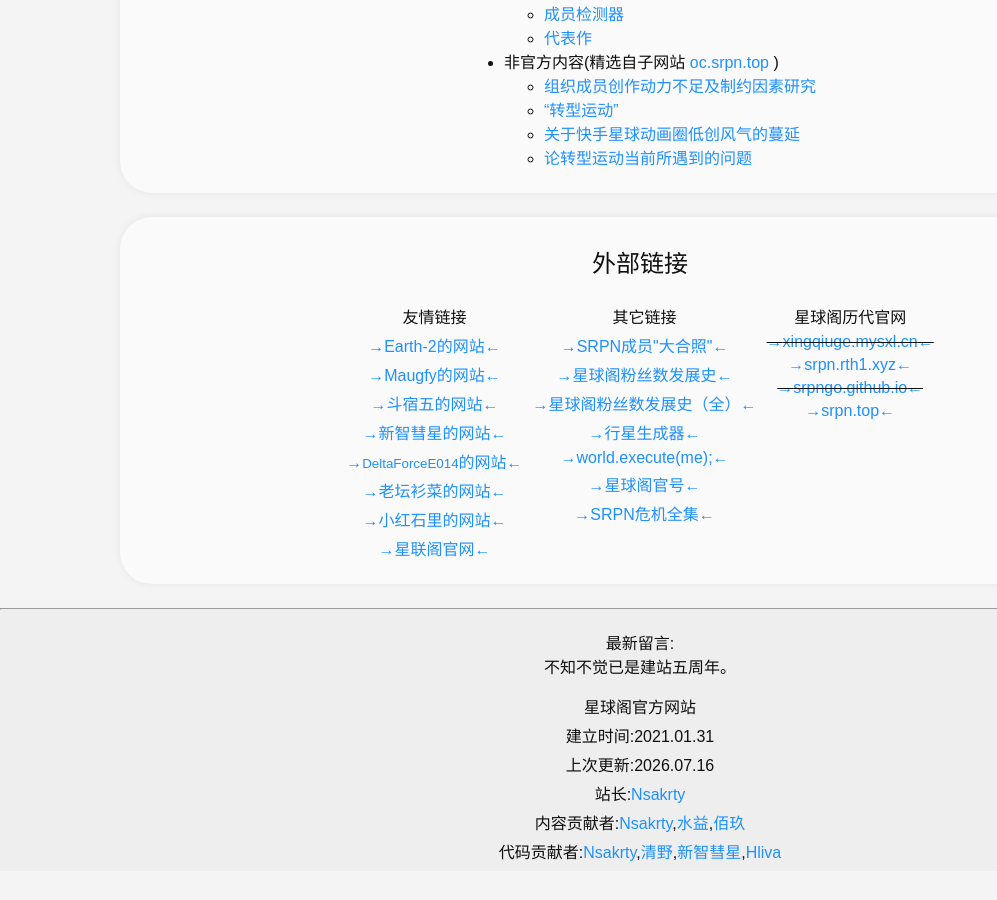
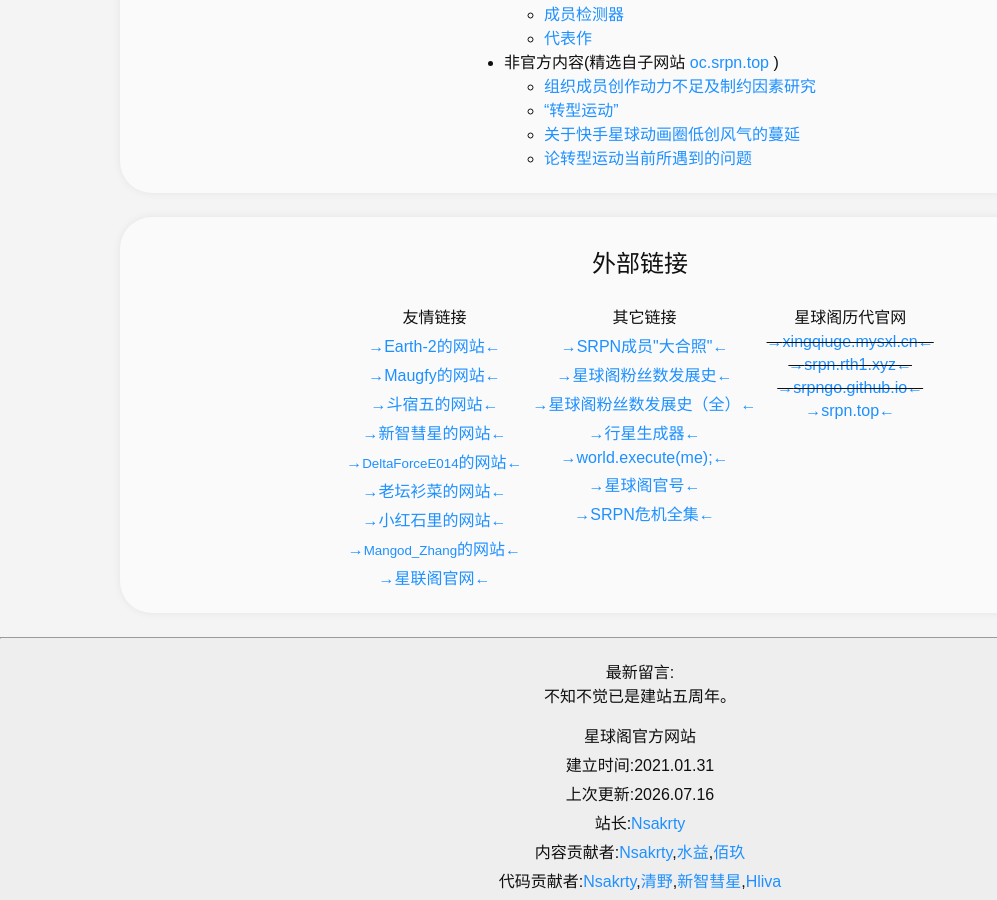
Before and after one commit to SRPNGO/srpngo.github.io, a Jekyll site: the page index.html, which Jekyll copies as it is, in a window 1280 px wide and 900 px high, scrolled down 5318 px. Shown: the whole window, without its empty margins (0-997 px from the left). Built offline with Jekyll 4.4.1, drawn with Linux system fonts in a browser that asks for light colours; before the commit the page ends 6189 px from its top, so only the background shows below that.

Commit message:
docs: 友情链接更新

```diff
--- a/index.html
+++ b/index.html
@@ -412,6 +412,11 @@
             </p>
             <p><a href="https://ar24.rth1.xyz">老坛衫菜的网站</a></p>
             <p><a href="https://lrs.rth1.xyz">小红石里的网站</a></p>
+            <p>
+              <a href="https://mgd-personal.rth1.xyz/"
+                ><small>Mangod_Zhang</small>的网站</a
+              >
+            </p>
             <!-- <p><a href="https://swpn.mysxl.cn">星水阁官网</a></p> -->
             <p><a href="https://skdc.rth1.xyz/">星联阁官网</a></p>
           </div>
@@ -455,7 +460,7 @@
                 ></del
               >
             </p>
-            <p><a href="https://srpn.rth1.xyz">srpn.rth1.xyz</a></p>
+            <p><del><a href="https://srpn.rth1.xyz">srpn.rth1.xyz</a></del></p>
             <p>
               <del
                 ><a href="https://srpngo.github.io/">srpngo.github.io</a></del
```
